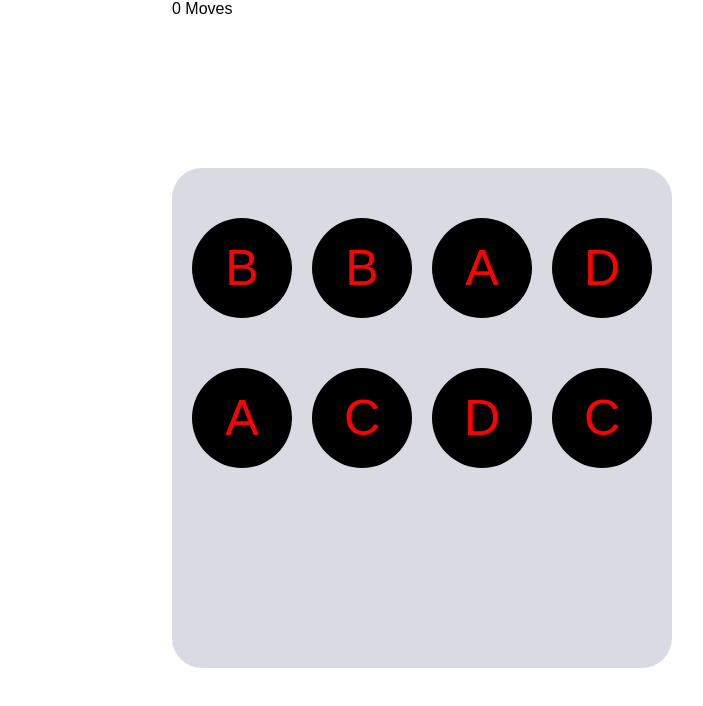
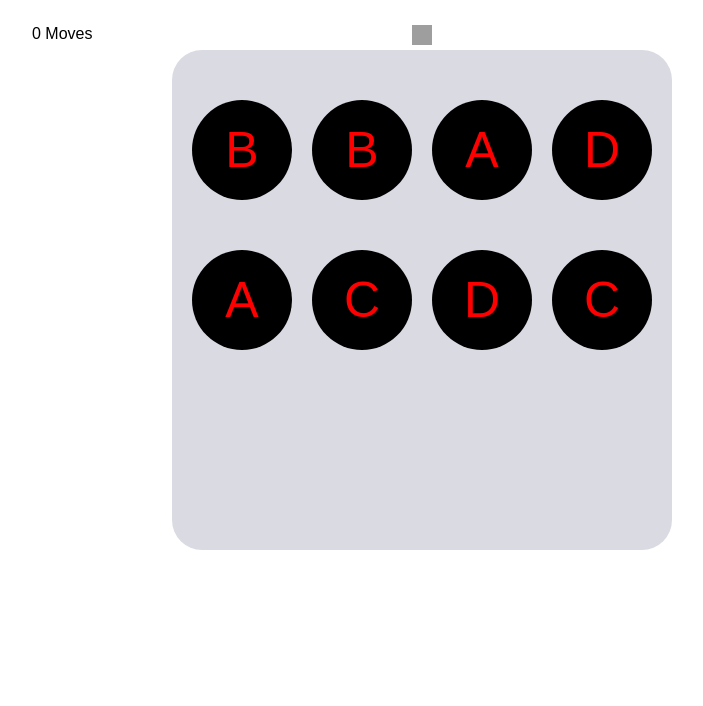
Before and after one commit to gritsenko-vlad/Memory-game, a plain HTML site: page index.html in a window 1280 px wide. Shown: the whole page, without its empty margins (218-921 px from the left). Drawn offline with Linux system fonts and the light colour scheme; grey boxes are pictures that could not be loaded.

Commit message:
restart button style

```diff
--- a/css/style.css
+++ b/css/style.css
@@ -1,15 +1,29 @@
 html {
+	position: relative;
 	display: flex;
 	justify-content: center;
 	align-items: center;
+}
+/* #container {
+	position: relative;
+	background-color: red;
+	height:550px;
+	margin-top: 150px;
+} */
+#top {
+	position: absolute;
+	left:250px;
+	top:25px;
+	width: 400px;
+	height: 20px;
 }
 
 #board {
 	width: 500px;
 	height: 500px;
-	margin-top: 150px;
 	background-color: #dadae3;
 	border-radius: 30px;
+	margin-top: 50px;
 }
 
 .block {
@@ -26,3 +40,12 @@ html {
 	font-size: 50px;
 	cursor: pointer;
 }
+
+.restart {
+	width: 20px;
+	height: 20px;
+	float: right;
+	background-image: url(http://findicons.com/files/icons/2711/free_icons_for_windows8_metro/128/restart.png);
+	background-size: 20px 20px;
+	cursor: pointer;
+}
```
